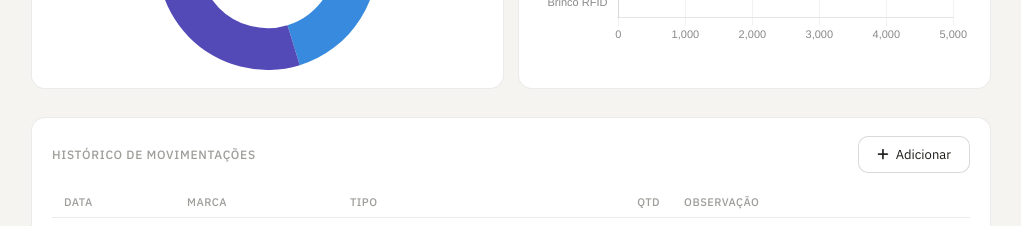
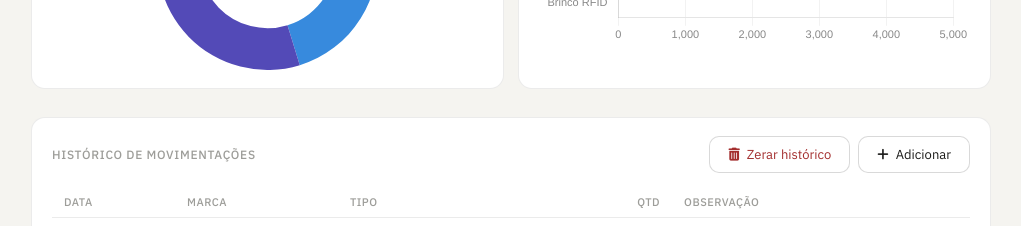
Before and after one commit to Leandrogbm/estoque-pinos, a plain HTML site: page index.html in a window 1280 px wide. Shown: the part 1020-1246 px from the top of the page, without its empty margins (129-1150 px from the left). Drawn offline with nearby package versions, Linux system fonts and the light colour scheme.

Commit message:
Adiciona botão para zerar histórico mantendo saldos atuais
Calcula saldo atual de cada marca e grava como novo estoque
inicial, então limpa retiradas e retornos.

Co-Authored-By: Claude Sonnet 4.6 <noreply@anthropic.com>

```diff
--- a/index.html
+++ b/index.html
@@ -159,7 +159,10 @@
     <div class="table-panel">
       <div class="table-header-row">
         <div class="sec" style="margin:0">Histórico de movimentações</div>
-        <button class="btn" onclick="openModal('mov')"><i class="fa-solid fa-plus"></i> Adicionar</button>
+        <div style="display:flex;gap:8px">
+          <button class="btn" style="color:var(--red)" onclick="zerarHistorico()"><i class="fa-solid fa-trash-can"></i> Zerar histórico</button>
+          <button class="btn" onclick="openModal('mov')"><i class="fa-solid fa-plus"></i> Adicionar</button>
+        </div>
       </div>
       <div class="table-wrap">
         <table>
@@ -460,6 +463,22 @@ function render() {
 }
 
 // ─── CRUD ────────────────────────────────────────────────────────────────────
+async function zerarHistorico() {
+  const brands = calcBrands();
+  const linhas = brands.map(b => `• ${b.marca}: ${b.saldo.toLocaleString('pt-BR')} un`).join('\n');
+  if (!confirm(`Isso vai apagar TODO o histórico e gravar os saldos abaixo como novo estoque inicial:\n\n${linhas}\n\nEssa ação não pode ser desfeita. Continuar?`)) return;
+  brands.forEach(b => { db.estoque[b.marca] = b.saldo; });
+  db.retiradas = [];
+  db.retornos  = [];
+  render();
+  try {
+    await saveData();
+    showToast('✓ Histórico zerado. Saldos atuais gravados como inicial.');
+  } catch(e) {
+    showError('Erro ao salvar: ' + e.message);
+  }
+}
+
 async function deleteMov(tipo, idx) {
   if (!confirm('Remover essa movimentação?')) return;
   if (tipo === 'retirada') db.retiradas.splice(idx, 1);
```
